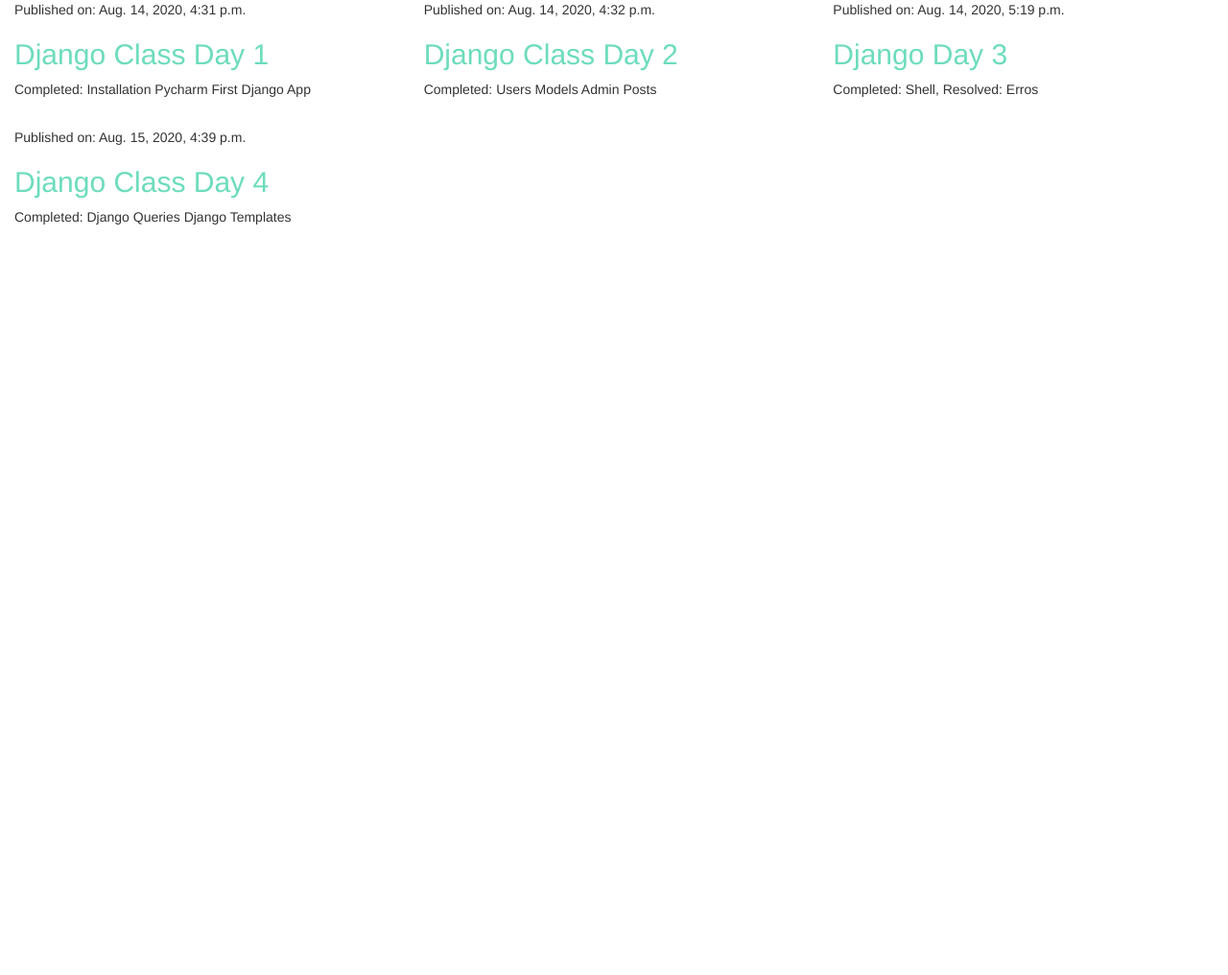
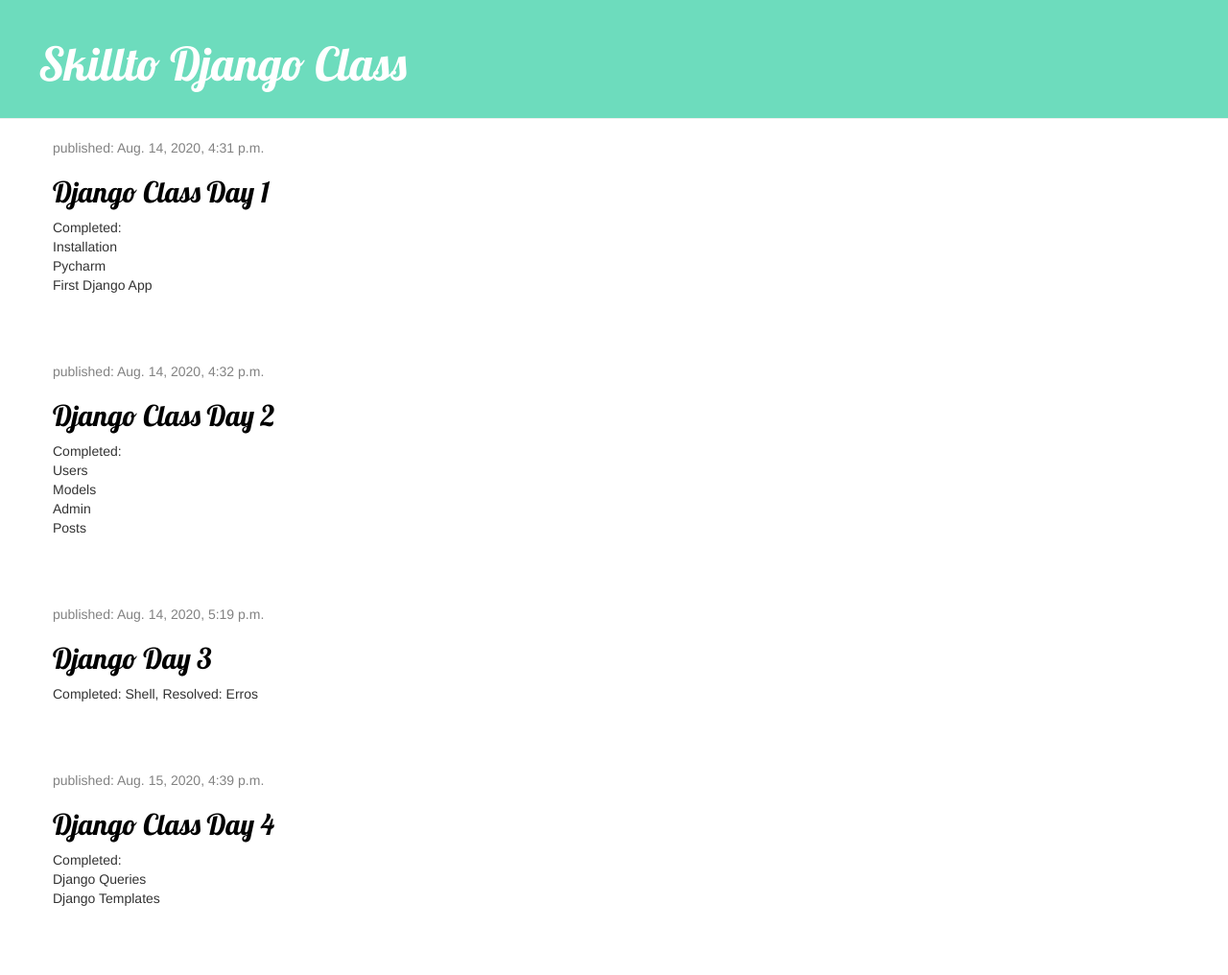
Before and after one commit to gokuldh/djangoclass, a Django app: page / in a window 1280 px wide. Shown: the whole page at 96% size. Before the commit the page ends 234 px from the top, so only its background shows below. Run offline with Django 3.2, Linux system fonts and the light colour scheme; data comes from the database, SQL or seed files in the repository; some libraries are stand-ins or nearby versions.

Commit message:
Day 5
Static
CSS Templating

```diff
--- /dev/null
+++ b/blog/static/css/blog.css
@@ -0,0 +1,46 @@
+.page-header {
+    background-color: #6DDCBD;
+    margin-top: 0;
+    padding: 20px 20px 20px 40px;
+}
+
+.page-header h1, .page-header h1 a, .page-header h1 a:visited, .page-header h1 a:active {
+    color: #ffffff;
+    font-size: 36pt;
+    text-decoration: none;
+}
+
+.content {
+    margin-left: 40px;
+}
+
+h1, h2, h3, h4 {
+    font-family: 'Lobster', cursive;
+}
+
+.date {
+    color: #828282;
+}
+
+.save {
+    float: right;
+}
+
+.post-form textarea, .post-form input {
+    width: 100%;
+}
+
+.top-menu, .top-menu:hover, .top-menu:visited {
+    color: #ffffff;
+    float: right;
+    font-size: 26pt;
+    margin-right: 20px;
+}
+
+.post {
+    margin-bottom: 70px;
+}
+
+.post h2 a, .post h2 a:visited {
+    color: #000000;
+}
--- a/templates/blog/post_list.html
+++ b/templates/blog/post_list.html
@@ -1,21 +1,38 @@
 <!DOCTYPE html>
+{% load static %}
 <html lang="en">
 <head>
     <meta charset="UTF-8">
     <link rel="stylesheet" href="//maxcdn.bootstrapcdn.com/bootstrap/3.2.0/css/bootstrap.min.css">
     <link rel="stylesheet" href="//maxcdn.bootstrapcdn.com/bootstrap/3.2.0/css/bootstrap-theme.min.css">
+    <link href="//fonts.googleapis.com/css?family=Lobster&subset=latin,latin-ext" rel="stylesheet" type="text/css">
+    <link rel="stylesheet" href="{% static 'css/blog.css' %}">
     <title>Django Blog</title>
 </head>
 <body>
+<div class="page-header">
+    <h1><a href="/">Skillto Django Class</a></h1>
+</div>
 
-{% for singlepost in posts %}
-    <div class="col-md-4">
-        <p>Published on: {{ singlepost.published_date }}</p>
-        <h2 style="color: #6DDCBD">{{ singlepost.title }}</h2>
-        <p>{{ singlepost.text }}</p>
-        <br>
+
+
+<div class="content container">
+    <div class="row">
+        <div class="col-md-8">
+            {% for post in posts %}
+                <div class="post">
+                    <div class="date">
+                        <p>published: {{ post.published_date }}</p>
+                    </div>
+                    <h2><a href="">{{ post.title }}</a></h2>
+                    <p>{{ post.text|linebreaksbr }}</p>
+                </div>
+            {% endfor %}
+        </div>
     </div>
-{% endfor %}
+</div>
+
+
 
 </body>
 </html>
```
Also changed, not shown: blog/views.py (line endings or trailing spaces).
